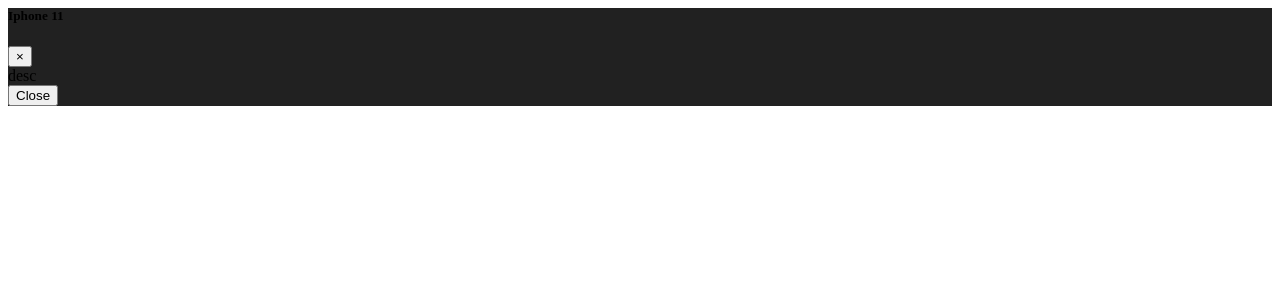
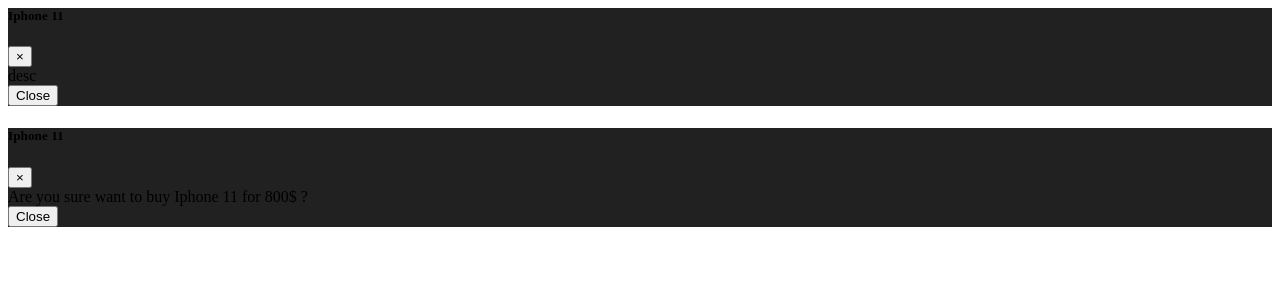
Before and after one commit to aysudeliahmetoglu/mywebsite, a Flask app: template market/templates/includes/items_modals.html in a window 1280 px wide. Shown: the top 300 px of the page. Run offline with Flask 2, Linux system fonts and the light colour scheme; the template is opened without the code that fills it: values that come from a table or form of the project are taken from there, others are empty; data comes from the database, SQL or seed files in the repository.

Commit message:
purchase item button

```diff
--- a/market/templates/includes/items_modals.html
+++ b/market/templates/includes/items_modals.html
@@ -31,3 +31,32 @@
     </div>
   </div>
 </div>
+
+
+<!-- Purchase Confirm -->
+<div class="modal fade" id="Modal-PurchaseConfirm-{{ item.id }}"
+     tabindex="-1"
+     aria-labelledby="exampleModalLabel" aria-hidden="true">
+  <div class="modal-dialog">
+    <div class="modal-content">
+      <div class="modal-header">
+        <h5 class="modal-title" id="ModalLabel">
+          <!-- -->
+          {{ item.name }}
+        </h5>
+        <button type="button" class="close"
+                data-dismiss="modal" aria-label="Close">
+          <span aria-hidden="true">&times;</span>
+        </button>
+      </div>
+      <div class="modal-body">
+       Are you sure want to buy {{ item.name}} for {{ item.price}}$ ?
+      </div>
+      <div class="modal-footer">
+        <button type="button" class="btn btn-secondary"
+                data-dismiss="modal">Close
+        </button>
+      </div>
+    </div>
+  </div>
+</div>
--- a/market/templates/market.html
+++ b/market/templates/market.html
@@ -31,7 +31,7 @@
                         <td>{{ item.price }}$</td>
                         <td>
                             <button class="btn btn-outline btn-info" data-toggle="modal" data-target="#Modal-MoreInfo-{{ item.id }}">More Info</button>
-                            <button class="btn btn-outline btn-success">Purchase this Item</button>
+                            <button class="btn btn-outline btn-success" data-toggle="modal" data-target="#Modal-PurchaseConfirm-{{ item.id }}">Purchase this Item</button>
                         </td>
                     </tr>
                 {% endfor %}
```
